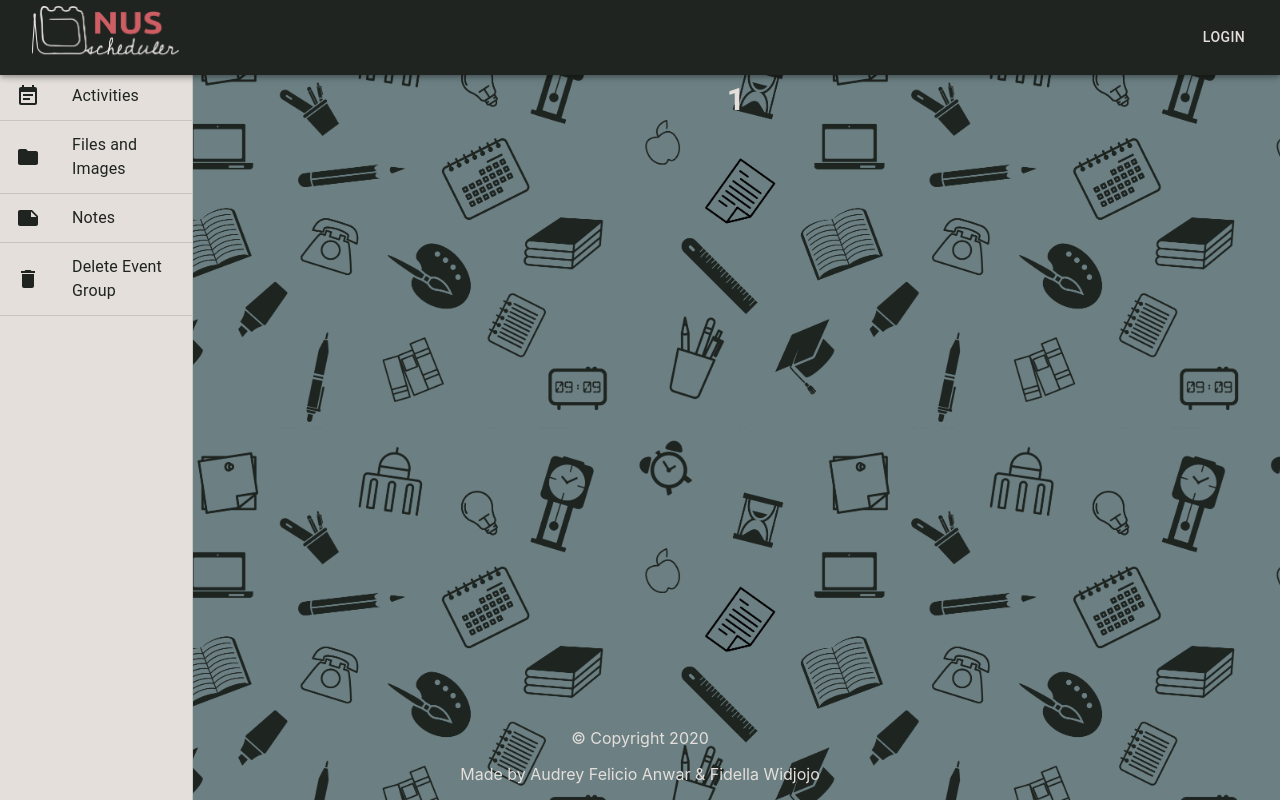
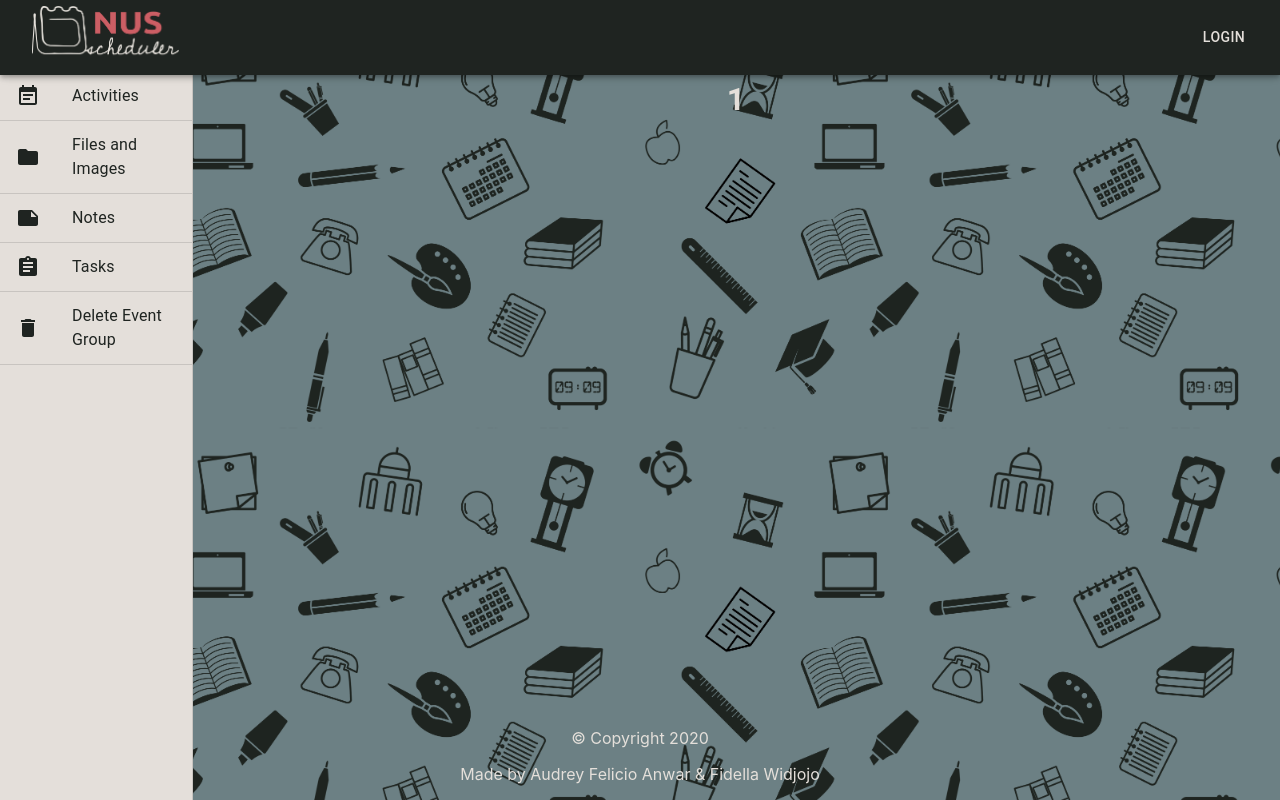
Before and after one commit to GoneWildOrbital2020/nus-scheduler-frontend, a React (Create React App) app: page /events-group/1 in a window 1280 px wide. Built offline with nearby package versions, Linux system fonts and the light colour scheme.

Commit message:
prepare to merge

```diff
--- a/package.json
+++ b/package.json
@@ -18,6 +18,7 @@
     "material-table": "^1.60.0",
     "prop-types": "^15.7.2",
     "react": "^16.13.1",
+    "react-beautiful-dnd": "^13.0.0",
     "react-color": "^2.18.1",
     "react-dom": "^16.13.1",
     "react-loader-spinner": "^3.1.14",
--- a/src/components/EventGroup.js
+++ b/src/components/EventGroup.js
@@ -10,13 +10,20 @@ import {
   Typography,
   Toolbar,
 } from '@material-ui/core';
-import { Folder, Note, Delete, EventNote } from '@material-ui/icons';
+import {
+  Folder,
+  Note,
+  Delete,
+  EventNote,
+  Assignment,
+} from '@material-ui/icons';
 import { connect } from 'react-redux';
 import { dark, light } from '../colors';
 import Customize from './Customize';
 import Upload from './upload';
 import NotesGrid from './notesGrid';
 import { url } from './constant';
+import Tasks from './Tasks';
 
 const EventGroup = ({ name, path, username, token, ...routerProps }) => {
   const { history } = routerProps;
@@ -63,6 +70,14 @@ const EventGroup = ({ name, path, username, token, ...routerProps }) => {
               <ListItemText primary="Notes" style={{ color: dark }} />
             </ListItem>
           </Link>
+          <Link to={`/events-group/${name}/tasks`}>
+            <ListItem button divider>
+              <ListItemIcon>
+                <Assignment style={{ color: dark }} />
+              </ListItemIcon>
+              <ListItemText primary="Tasks" style={{ color: dark }} />
+            </ListItem>
+          </Link>
           <ListItem button divider onClick={handleDeleteGroup}>
             <ListItemIcon>
               <Delete style={{ color: dark }} />
@@ -95,6 +110,7 @@ const EventGroup = ({ name, path, username, token, ...routerProps }) => {
           path={`${path}/notes`}
           render={() => <NotesGrid name={name} />}
         />
+        <Route path={`${path}/tasks`} render={() => <Tasks name={name} />} />
       </Switch>
     </>
   );
--- /dev/null
+++ b/src/components/Tasks.js
@@ -0,0 +1,12 @@
+import * as React from 'react';
+import PropTypes from 'prop-types';
+import { connect } from 'react-redux';
+
+const Tasks = ({ name }) => {
+  return <DragDropContext />;
+};
+
+Tasks.propTypes = {
+  name: PropTypes.string.isRequired,
+};
+export default connect(Tasks);
--- a/src/index.js
+++ b/src/index.js
@@ -1,16 +1,12 @@
 import React from 'react';
 import ReactDOM from 'react-dom';
-import { MuiPickersUtilsProvider } from '@material-ui/pickers';
-import DateFnsUtils from '@date-io/date-fns';
 import './index.css';
 import App from './App';
 import * as serviceWorker from './serviceWorker';
 
 ReactDOM.render(
   <React.StrictMode>
-    <MuiPickersUtilsProvider utils={DateFnsUtils}>
-      <App />
-    </MuiPickersUtilsProvider>
+    <App />
   </React.StrictMode>,
   document.getElementById('root'),
 );
```
Also changed, not shown: 1 other file (tests, documents, lock files or other folders).
